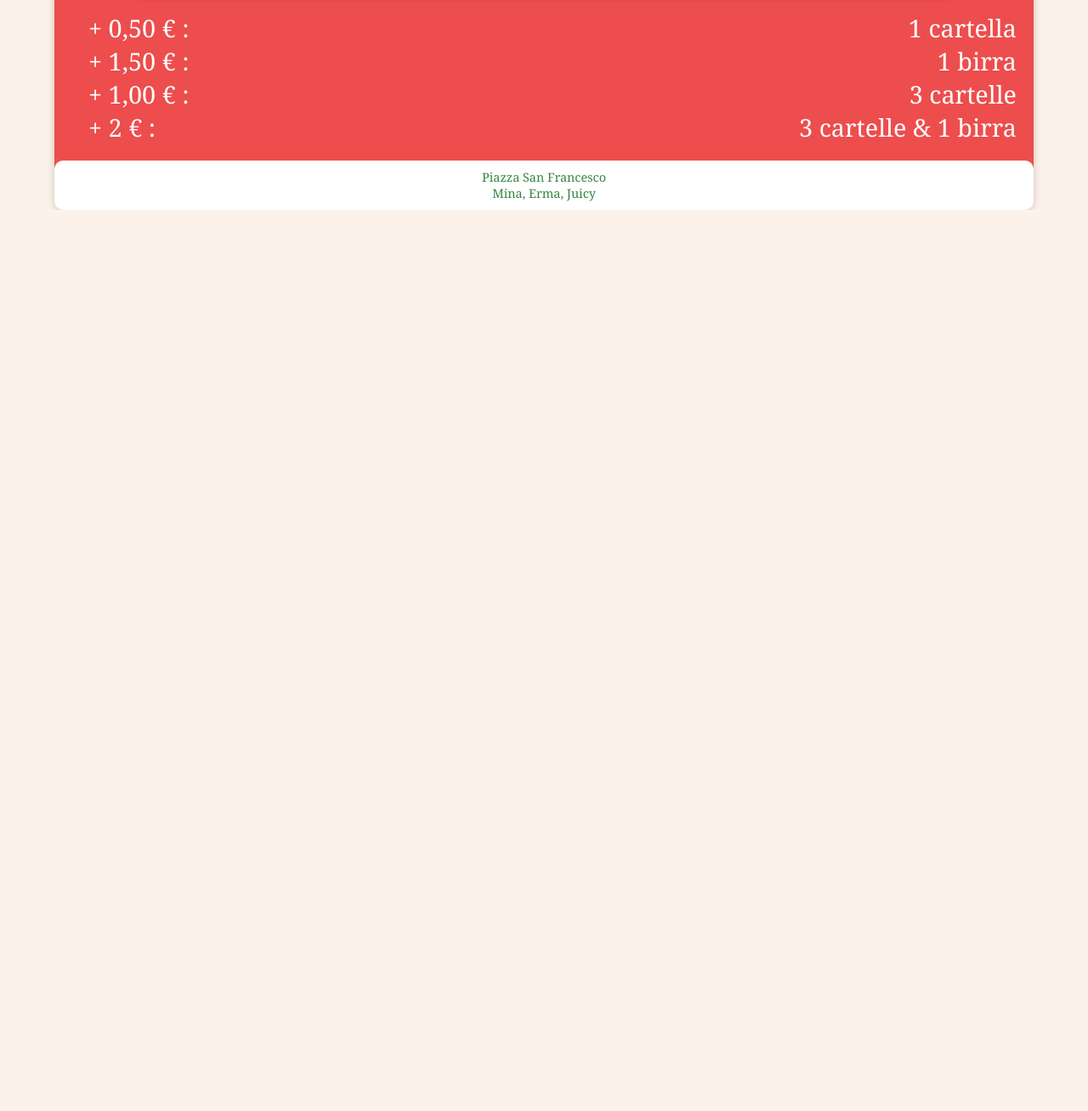
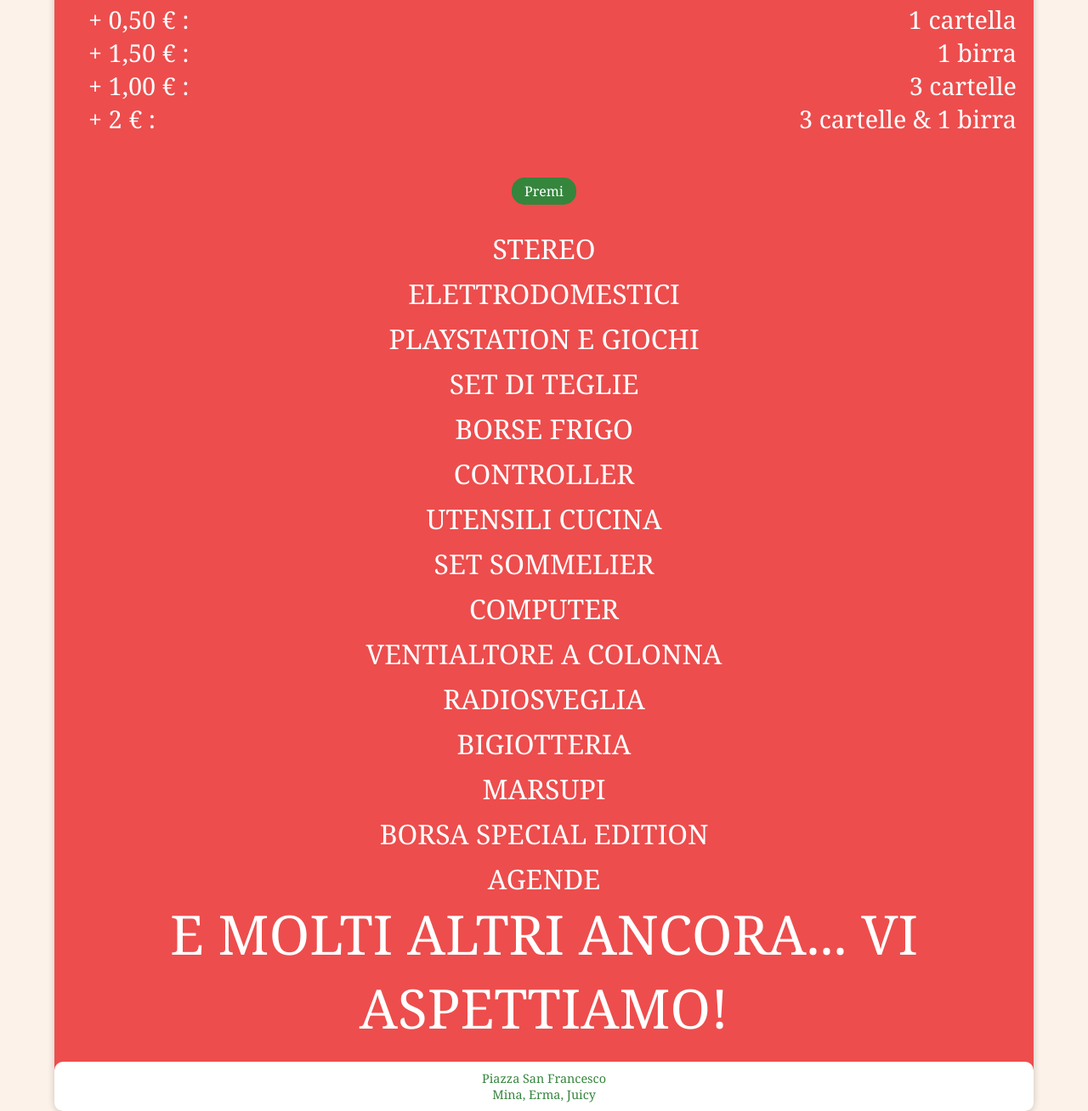
Before and after one commit to GiuseppeBondii/13-12-24, a plain HTML site: page index.html in a window 1280 px wide. Shown: the part 764-2072 px from the top of the page at 85% size. Before the commit the page ends 1011 px from the top, so only its background shows below. Drawn offline with Linux system fonts and the light colour scheme.

Commit message:
Update index.html

```diff
--- a/index.html
+++ b/index.html
@@ -44,7 +44,7 @@
             border-radius: 15px;
             display: inline-block;
             margin:10px 0;
-            margin-bottom:30px;
+            margin-bottom:20px;
         }
 
         .poster .date {
@@ -142,6 +142,61 @@
     align-self: flex-end;
     text-align: right; /* Allinea il testo a destra */
 }
+.elenco{
+    display: flex;
+    flex-direction: column;
+    flex-wrap: wrap;
+}
+
+.premi{
+    margin-top: 10px;
+    text-align: center;
+    font-size: 2rem;
+    text-transform: uppercase;
+
+}
+.finepremi{
+    margin-left: 40px  ;
+    margin-right: 40px  ;
+
+    text-align: center;
+    font-size: 4rem;
+    text-transform: uppercase;
+}
+ /* Number animation styles */
+ .background-numbers {
+            position: absolute;
+            top: 0;
+            left: 0;
+            width: 100%;
+            height: 100%;
+            z-index: 0;
+            pointer-events: none;
+            overflow: hidden;
+        }
+
+        .number {
+            position: absolute;
+            font-size: 2rem;
+            font-weight: bold;
+            color: rgba(255, 255, 255, 0.5);
+            animation: floatNumbers 5s linear infinite;
+        }
+
+        @keyframes floatNumbers {
+            0% {
+                transform: translateY(28vh);
+                opacity: 0;
+            }
+            50% {
+                opacity: 1;
+            }
+            100% {
+                transform: translateY(-5%);
+                opacity: 0;
+            }
+            }
+
 
     </style>
 </head>
@@ -228,9 +283,87 @@
                 3 cartelle & 1 birra
             </div>
         </div>
+        <div class="subtitle" style="margin-top: 50px; ">Premi</div>
+        <div class="elenco">
+        <div class="premi">
+            Stereo
+        </div>
+        <div class="premi">
+            Elettrodomestici
+        </div>
+        <div class="premi">
+            PlayStation e giochi
+        </div>
+        <div class="premi">
+            Set di teglie
+        </div>
+        <div class="premi">
+            Borse Frigo
+        </div>
+        <div class="premi">
+            Controller
+        </div>
+        <div class="premi">
+            Utensili Cucina
+        </div>
+        <div class="premi">
+            Set Sommelier
+        </div>
+        <div class="premi">
+            Computer
+        </div>
+        <div class="premi">
+            Ventialtore a colonna
+        </div>
+        <div class="premi">
+            Radiosveglia
+        </div>
+        <div class="premi">
+            Bigiotteria
+        </div>
+        <div class="premi">
+            Marsupi
+        </div>
+        <div class="premi">
+            Borsa special edition
+        </div>
+        <div class="premi">
+            Agende
+        </div>
+        <div class="finepremi">
+            e molti altri ancora... Vi aspettiamo!
+        </div>
+    </div>
+    <div class="background-numbers" id="backgroundNumbers"></div>
+
+
+
 
         <div class="details">Piazza San Francesco<br>
             Mina, Erma, Juicy</div>
     </div>
+    <script>
+        const container = document.getElementById('backgroundNumbers');
+        const colors = ['#ed4d4d', '#f89f44', '#35853d', '#ffffff'];
+
+        function createNumber() {
+            const number = document.createElement('div');
+            number.classList.add('number');
+            number.textContent = Math.floor(Math.random() * 90) + 1; // Numeri da 1 a 90
+            number.style.left = Math.random() * 100 + 'vw';
+            number.style.color = colors[Math.floor(Math.random() * colors.length)];
+            number.style.fontSize = Math.random() * 3 + 1 + 'rem';
+            container.appendChild(number);
+
+            // Rimuovi il numero dopo che l'animazione termina
+            number.addEventListener('animationend', () => {
+                number.remove();
+            });
+        }
+
+        // Genera numeri casuali ogni 300ms
+        setInterval(createNumber, 800);
+    </script>
+
 </body>
 </html>
```
